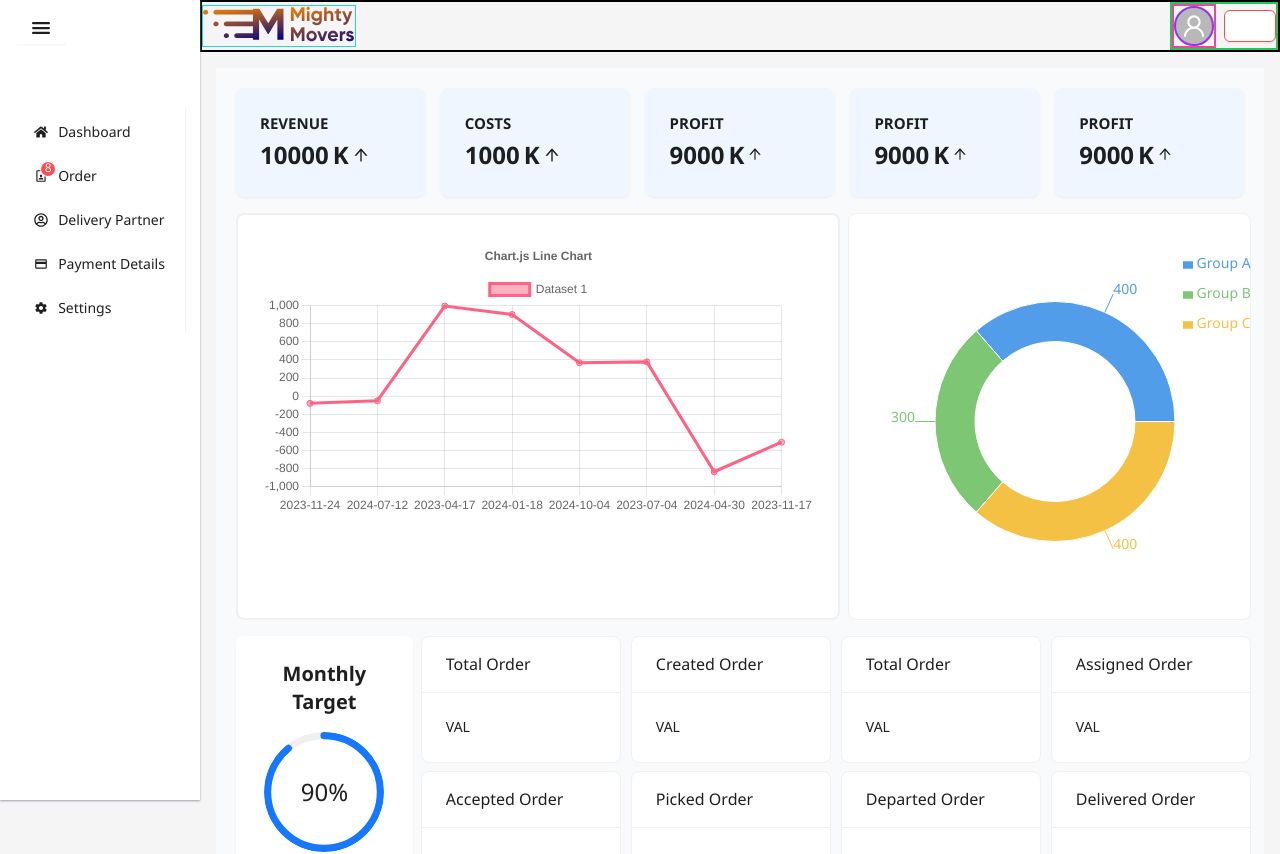
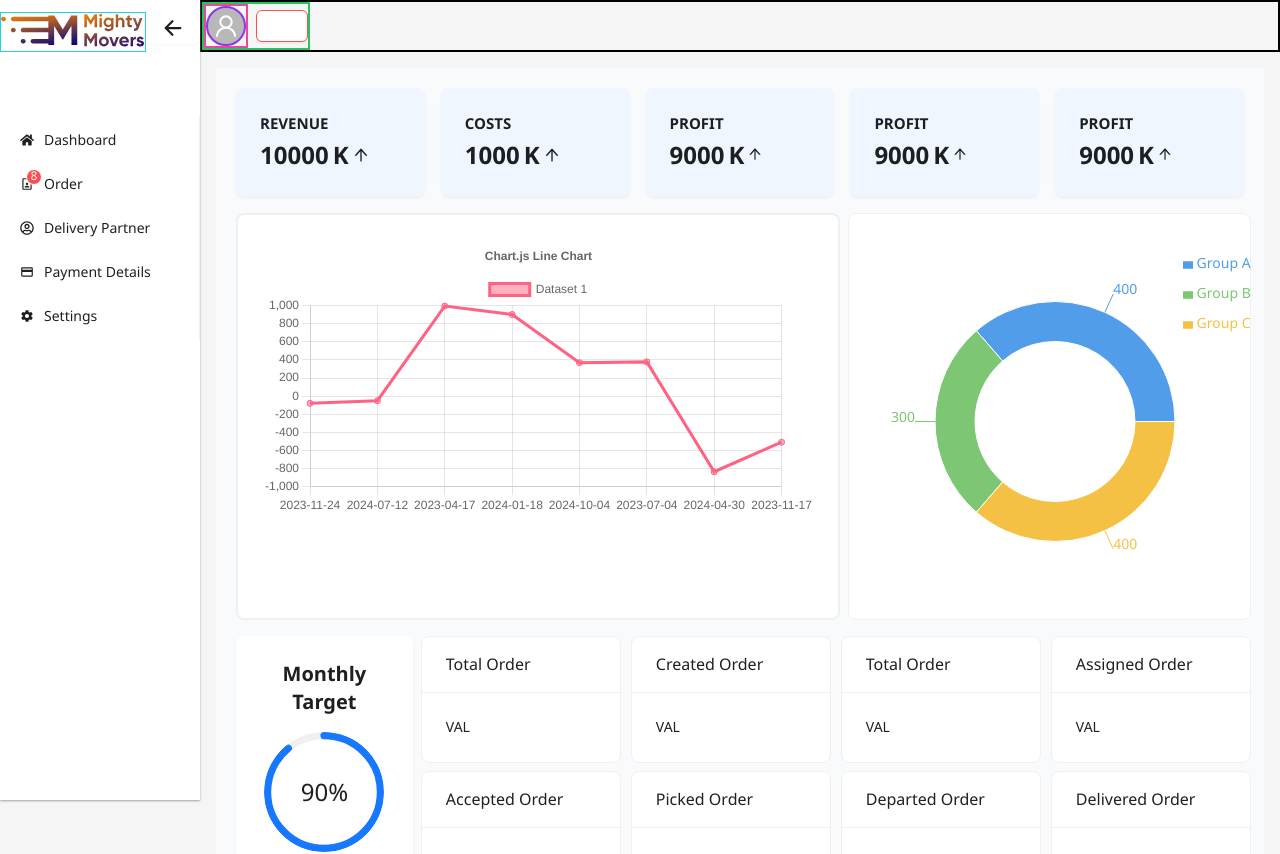
Before and after one commit to neelshah532/mighty_mover_admin_web, a React (Vite) app: page / in a window 1280 px wide. Shown: the top 854 px of the page. Built offline with nearby package versions, Linux system fonts and the light colour scheme; sample sign-in values are in the browser's storage.

Commit message:
logo in sidebar

```diff
--- a/src/components/Header.tsx
+++ b/src/components/Header.tsx
@@ -157,9 +157,7 @@ export default function Header_page() {
         <div className="w-full">
             {/* <Header  className="z-10 w-full bg-white shadow-sm shadow-gray-400 border-2 border-red-500"> */}
                 <Flex  justify="space-between" className='border-2 border-black h-full w-full'>
-                    <div className="flex items-center">
-                        <img src={logo} alt="logo" className='border border-cyan-400'/>
-                    </div>
+
                     <Flex className='border-2 border-green-500' gap="small" align='center' justify="flex-end">
                         {/* <Avatar
                                         src={pic || <UserOutlined />}
--- a/src/components/Sider_page.tsx
+++ b/src/components/Sider_page.tsx
@@ -10,8 +10,10 @@ import { IoMdSettings } from 'react-icons/io';
 import { ORDER_TABLE } from '../assets/constant/constant';
 import { Order } from '../assets/dto/data.type';
 import { useNavigate } from 'react-router-dom';
-import { IoMenu } from 'react-icons/io5';
+import { IoArrowBack } from 'react-icons/io5';
 import { useState } from 'react';
+import logo from '../assets/Images/Group 1.svg';
+
 
 export default function Sider_page() {
     // const [collapse, setCollapse] = useState(false);
@@ -21,6 +23,8 @@ export default function Sider_page() {
     const navigate = useNavigate(); // Import useNavigate from react-router-dom
     const handletoggle = () => {
         setcollapse(!collapse);
+
+
     };
     return (
         <div>
@@ -36,20 +40,25 @@ export default function Sider_page() {
                     bottom: 0,
                     transition: 'all 0.3s ease',
                 }}
-                className="shadow-sm shadow-gray-400 flex items-center justify-center "
+                className="shadow-sm shadow-gray-400 "
             >
-                {/* <Flex>
+                <Flex>
+                    {/*
                     {toggle1 ? (
                         <></>
                     ) : ( */}
+                    <div className="flex items-center mt-3">
+                        <img src={logo} alt="logo" className="border border-cyan-400" />
+                    </div>
                     <Button
                         className="mt-3 text-2xl border-none text-center flex items-center justify-content rounded-md"
                         onClick={handletoggle}
                     >
-                    <IoMenu />
+                        <IoArrowBack />
                     </Button>
                     {/* )}
-                </Flex> */}
+                     */}
+                </Flex>
                 <Menu
                     className="mt-16"
                     theme="light"
```
Lines whose indentation alone changed are shown as unchanged.
